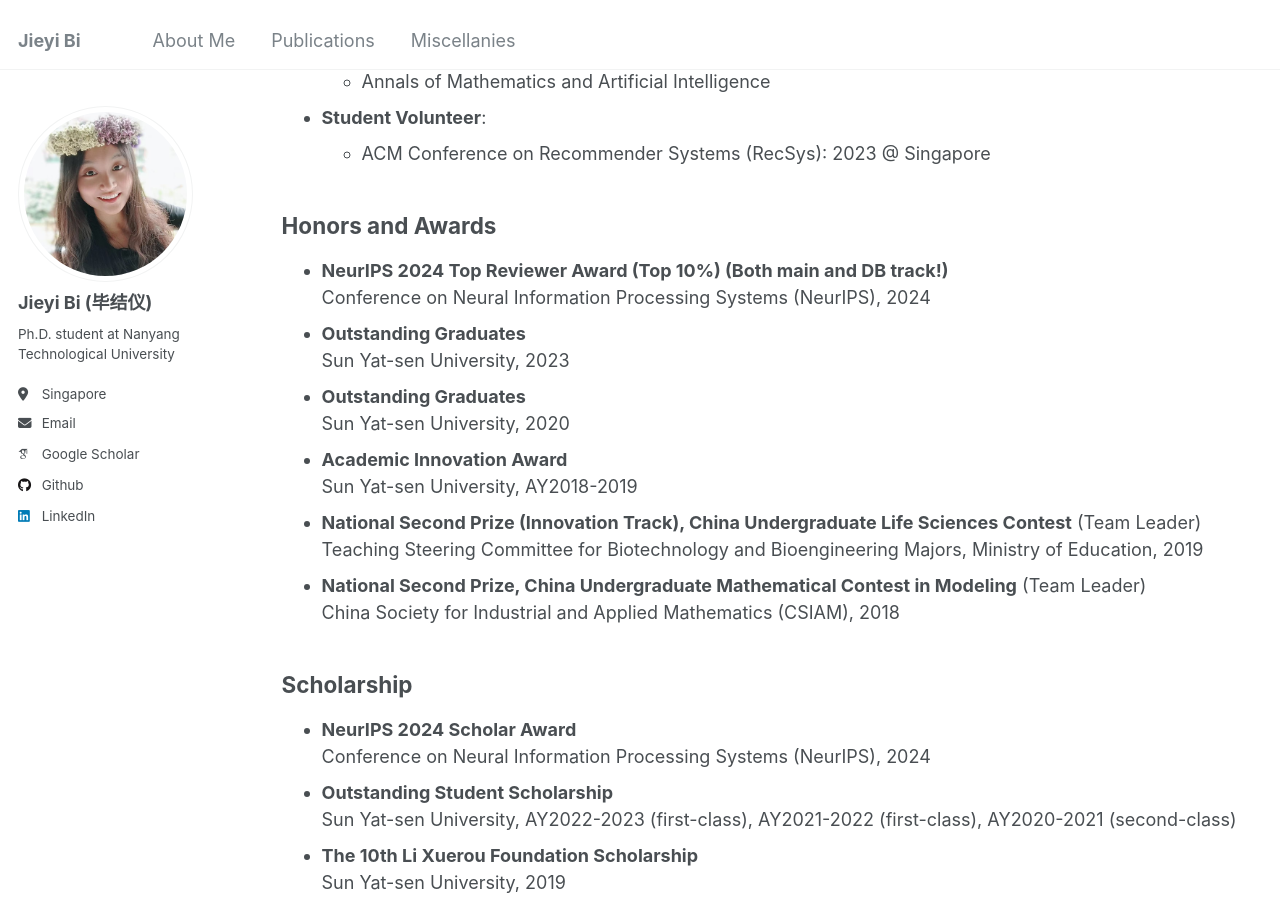
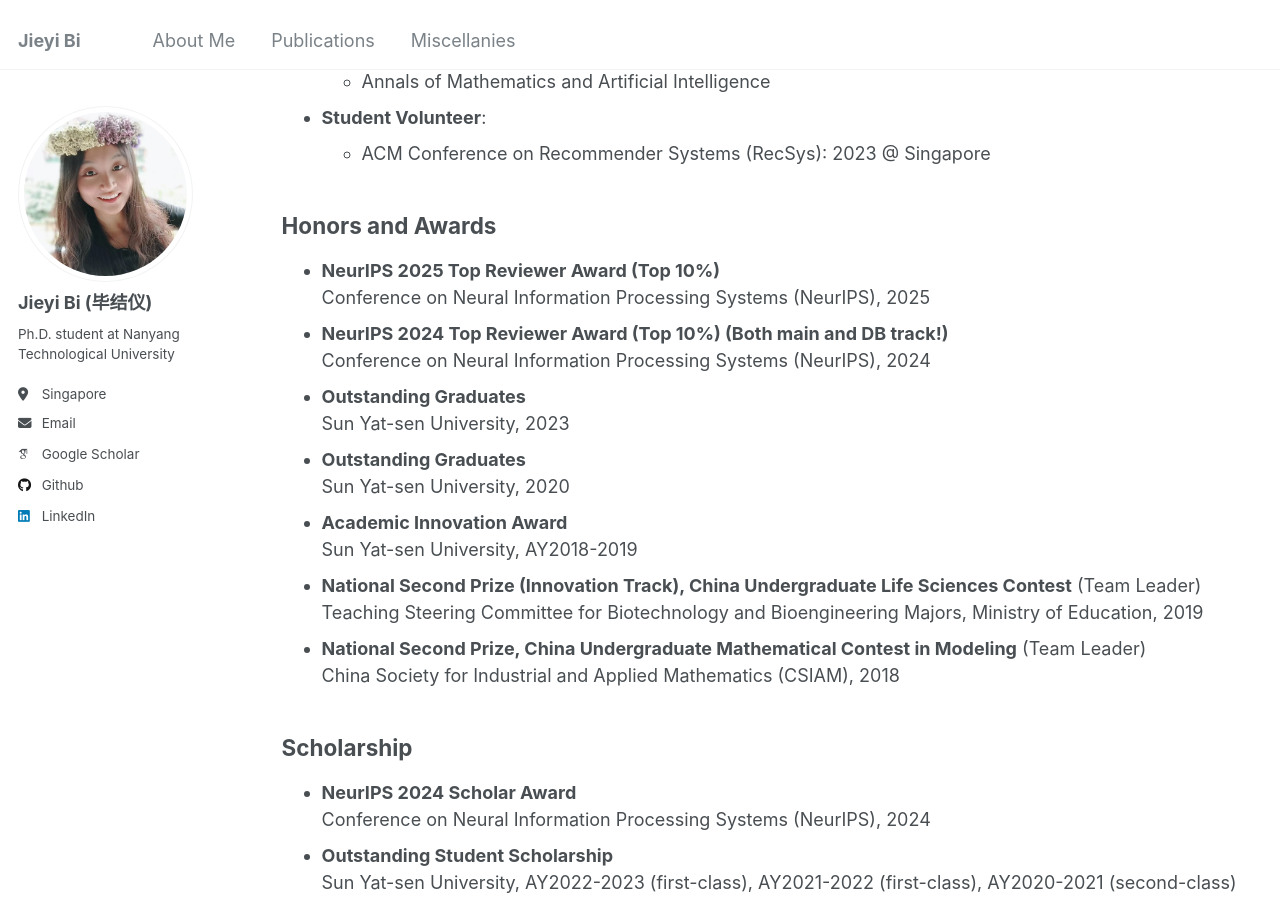
Before and after one commit to jieyibi/jieyibi.github.io, a Jekyll site: the page built from _pages/miscellanies.md, in a window 1280 px wide and 900 px high, scrolled down 804 px. Built offline with Jekyll 4.4.1, drawn with Linux system fonts in a browser that asks for light colours; some web fonts are replaced.

Commit message:
NeurIPS top reviewer

```diff
--- a/_pages/miscellanies.md
+++ b/_pages/miscellanies.md
@@ -31,6 +31,8 @@ author_profile: true
 
 
 ## Honors and Awards
+- **NeurIPS 2025 Top Reviewer Award (Top 10%)**
+Conference on Neural Information Processing Systems (NeurIPS), 2025
 - **NeurIPS 2024 Top Reviewer Award (Top 10%) (Both main and DB track!)**
 Conference on Neural Information Processing Systems (NeurIPS), 2024
 - **Outstanding Graduates**
```
